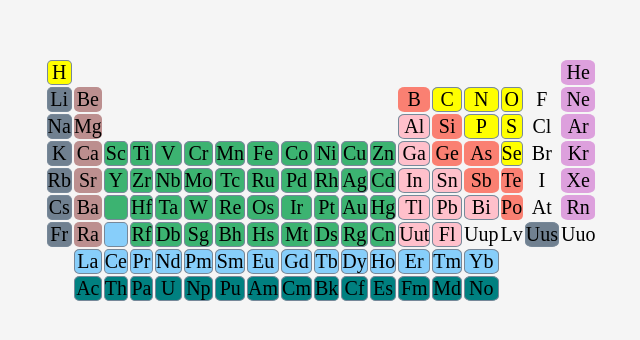
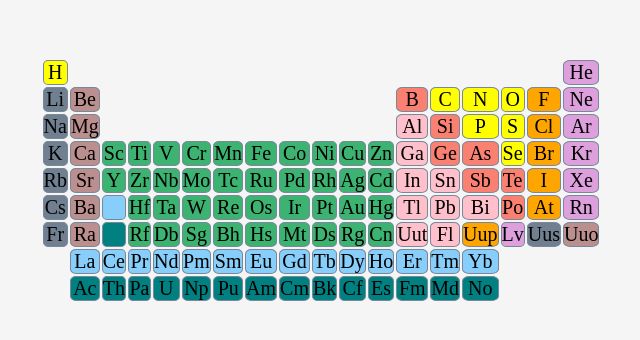
Before and after one commit to thesergioliveira/thePeridicTableProject, a plain HTML site: page index.html in a window 1280 px wide. Shown: the part 102-442 px from the top of the page, without its empty margins (319-959 px from the left). Drawn offline with Linux system fonts and the light colour scheme.

Commit message:
color and animations

```diff
--- a/css/style.css
+++ b/css/style.css
@@ -30,8 +30,9 @@ tr:nth-child(1) :first-child, tr:nth-child(2) :nth-child(n + 14):nth-child(-n +1
 
 }
 
-tr:nth-child(2) :nth-child(2),tr:nth-child(3) :nth-child(2),tr:nth-child(4) :nth-child(2),tr:nth-child(5) :nth-child(2),tr:nth-child(6) :nth-child(2),tr:nth-child(7) :nth-child(2),tr:nth-child(8) :nth-child(2){
+tr:nth-child(2) :nth-child(2),tr:nth-child(3) :nth-child(2),tr:nth-child(4) :nth-child(2),tr:nth-child(5) :nth-child(2),tr:nth-child(6) :nth-child(2),tr:nth-child(7) :nth-child(2),tr:nth-child(8) :nth-child(2), tr:nth-child(7) :last-child{
     background-color: rosybrown;
+    border: 1px solid lightslategray;
 }
 
 tr:nth-child(2) :nth-child(1),tr:nth-child(3) :nth-child(1),tr:nth-child(4) :nth-child(1),tr:nth-child(5) :nth-child(1),tr:nth-child(6) :nth-child(1),tr:nth-child(7) :nth-child(1), tr:nth-child(7) :nth-child(17){
@@ -39,7 +40,7 @@ tr:nth-child(2) :nth-child(1),tr:nth-child(3) :nth-child(1),tr:nth-child(4) :nth
  border: 1px solid lightslategray;
 }
 
-tr:nth-child(4) :nth-child(n+3):nth-child(-n+12),tr:nth-child(5) :nth-child(n+3):nth-child(-n+12),tr:nth-child(6) :nth-child(n+3):nth-child(-n+12), tr:nth-child(7) :nth-child(n+4):nth-child(-n+12), tr:nth-child(8) :nth-child(n+4):nth-child(-n+12){
+tr:nth-child(4) :nth-child(n+3):nth-child(-n+12),tr:nth-child(5) :nth-child(n+3):nth-child(-n+12),tr:nth-child(6) :nth-child(n+4):nth-child(-n+12), tr:nth-child(7) :nth-child(n+4):nth-child(-n+12), tr:nth-child(8) :nth-child(n+4):nth-child(-n+12){
     background-color: mediumseagreen;
     border: 1px solid lightslategray;
 }
@@ -51,24 +52,34 @@ tr:nth-child(3) :nth-child(13),tr:nth-child(4) :nth-child(13),tr:nth-child(5) :n
 
 tr:nth-child(2) :nth-child(13),tr:nth-child(3) :nth-child(14),tr:nth-child(4) :nth-child(n+ 14):nth-child(-n +15),tr:nth-child(5) :nth-child(n+ 15):nth-child(-n +16),tr:nth-child(6) :nth-child(16){
     background-color: salmon;
+    border: 1px solid lightslategray;
 }
 
-tr:nth-child(1) :last-child, tr:nth-child(2) :last-child, tr:nth-child(3) :last-child, tr:nth-child(4) :last-child, tr:nth-child(5) :last-child, tr:nth-child(6) :last-child{
+tr:nth-child(2) :nth-child(17),tr:nth-child(3) :nth-child(17),tr:nth-child(4) :nth-child(17),tr:nth-child(5) :nth-child(17),tr:nth-child(6) :nth-child(17), tr:nth-child(7) :nth-child(15){
+    background-color: orange;
+    border: 1px solid lightslategray;
+}
+
+tr:nth-child(1) :last-child, tr:nth-child(2) :last-child, tr:nth-child(3) :last-child, tr:nth-child(4) :last-child, tr:nth-child(5) :last-child, tr:nth-child(6) :last-child, tr:nth-child(7) :nth-child(16){
     background-color: plum;
+    border: 1px solid lightslategray;
    }
 
-tr:nth-child(8) :nth-child(n+2):nth-child(-n+15), tr:nth-child(7) :nth-child(3){
+tr:nth-child(8) :nth-child(n+2):nth-child(-n+15), tr:nth-child(6) :nth-child(3){
     background-color: lightskyblue;
     border: 1px solid lightslategray;
 }
 
-tr:nth-child(9) :nth-child(n+2):nth-child(-n+15){
+tr:nth-child(9) :nth-child(n+2):nth-child(-n+15), tr:nth-child(7) :nth-child(3){
     background-color: teal;
     border: 1px solid lightslategray;
 }
 
-tr:nth-child(9) :nth-child(n+2):nth-child(-n+15):hover{
-    background-color: teal;
-    border: 1px solid lightslategray;
+tr:nth-child(1) :first-child:hover, tr:nth-child(2) :nth-child(n + 14):nth-child(-n +16):hover, tr:nth-child(3) :nth-child(n+15):nth-child(-n+16):hover, tr:nth-child(4) :nth-child(16):hover{
+    opacity: 0.5;
+
+}
+
+tr:nth-child(9) :nth-child(n+2):nth-child(-n+15):hover, tr:nth-child(7) :nth-child(3):hover{
     opacity: 0.7;
 }
```
